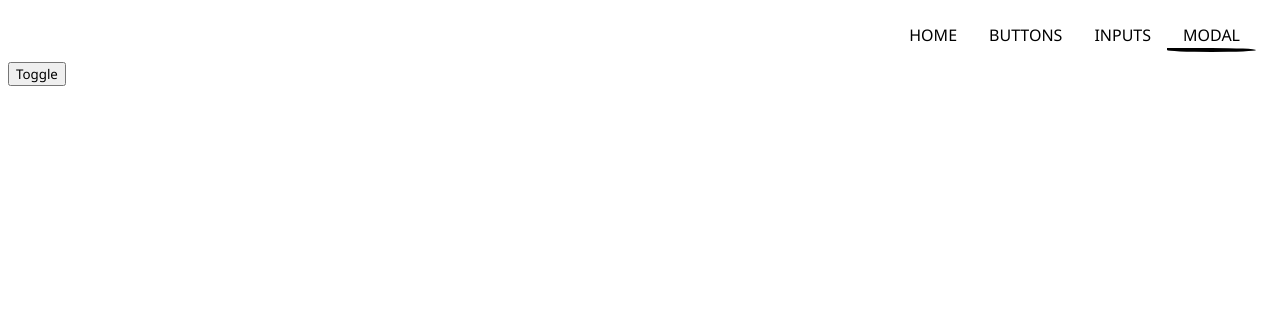
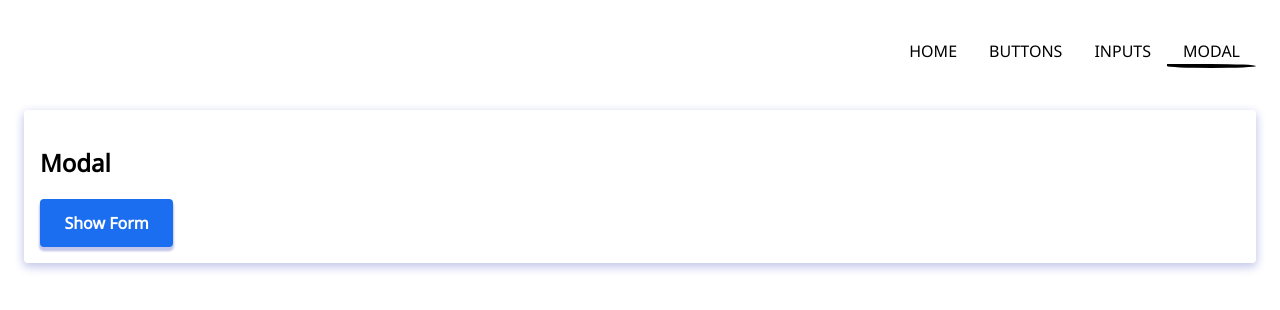
Before and after one commit to MichaelShawUK/ui-library, a React (Vite) app: page /modal in a window 1280 px wide. Shown: the top 310 px of the page. Built offline with nearby package versions, Linux system fonts and the light colour scheme.

Commit message:
Animate underline on active nav link

```diff
--- a/src/components/Modal/Modal.tsx
+++ b/src/components/Modal/Modal.tsx
@@ -1,14 +1,14 @@
 import StyledModal from "./StyledModal";
-import Button from "../Button/Button";
 
 import { createPortal } from "react-dom";
 import { motion } from "framer-motion";
 
 interface Props {
+  children: JSX.Element | JSX.Element[];
   onClose: () => void;
 }
 
-function Modal({ onClose }: Props) {
+function Modal({ children, onClose }: Props) {
   const modalNode = document.getElementById("overlay");
 
   if (!modalNode) return;
@@ -30,8 +30,7 @@ function Modal({ onClose }: Props) {
             <button onClick={onClose} className="close-btn">
               X
             </button>
-            <p>Modal</p>
-            <Button onClick={onClose}>Close</Button>
+            {children}
           </motion.div>
           <div className="backdrop" onClick={onClose}></div>
         </StyledModal>,
--- a/src/components/Modal/StyledModal.ts
+++ b/src/components/Modal/StyledModal.ts
@@ -19,7 +19,6 @@ const StyledModal = styled.div`
   .modal {
     position: relative;
     max-width: 500px;
-    display: block;
     margin: 100px auto 0;
     background-color: #fff;
     padding: 1rem;
--- a/src/components/Nav/Nav.tsx
+++ b/src/components/Nav/Nav.tsx
@@ -1,33 +1,14 @@
 import { NavLink } from "react-router-dom";
-import { motion } from "framer-motion";
 
 import StyledNav from "./StyledNav";
 
-const variants = {
-  hidden: { x: 100, opacity: 0 },
-  show: { x: 0, opacity: 1 },
-};
-
 function Nav() {
   return (
-    <StyledNav
-      as={motion.nav}
-      transition={{ staggerChildren: 0.2 }}
-      initial="hidden"
-      animate="show"
-    >
-      <motion.div variants={variants}>
-        <NavLink to="/">HOME</NavLink>
-      </motion.div>
-      <motion.div variants={variants}>
-        <NavLink to="/buttons">BUTTONS</NavLink>
-      </motion.div>
-      <motion.div variants={variants}>
-        <NavLink to="/inputs">INPUTS</NavLink>
-      </motion.div>
-      <motion.div variants={variants}>
-        <NavLink to="/modal">MODAL</NavLink>
-      </motion.div>
+    <StyledNav>
+      <NavLink to="/">HOME</NavLink>
+      <NavLink to="/buttons">BUTTONS</NavLink>
+      <NavLink to="/inputs">INPUTS</NavLink>
+      <NavLink to="/modal">MODAL</NavLink>
     </StyledNav>
   );
 }
--- a/src/components/Nav/StyledNav.ts
+++ b/src/components/Nav/StyledNav.ts
@@ -26,6 +26,17 @@ const StyledNav = styled.nav`
     border-bottom-left-radius: 100%;
     border-top-right-radius: 100%;
     border-bottom-right-radius: 100%;
+    animation: slide-left 0.2s ease-in-out forwards;
+    transform-origin: center;
+  }
+
+  @keyframes slide-left {
+    0% {
+      transform: scaleX(0);
+    }
+    100% {
+      transform: scaleX(1);
+    }
   }
 `;
 
--- a/src/pages/Modal.tsx
+++ b/src/pages/Modal.tsx
@@ -1,4 +1,7 @@
 import Modal from "../components/Modal/Modal";
+import Card from "../components/Card/Card";
+import Input from "../components/Input/Input";
+import Button from "../components/Button/Button";
 
 import { useState } from "react";
 
@@ -15,8 +18,27 @@ function ModalPage() {
 
   return (
     <>
-      {showModal && <Modal onClose={closeModal} />}
-      <button onClick={toggleModal}>Toggle</button>
+      <Card>
+        <h2>Modal</h2>
+        {showModal ? (
+          <Modal onClose={closeModal}>
+            <div>
+              <Input id="1" type="text" label="Name" />
+              <Input id="2" type="text" label="E-mail" />
+              <Input id="3" type="text" label="Password" />
+              <Input id="4" type="text" label="Confirm Password" />
+              <Button alt onClick={closeModal}>
+                Cancel
+              </Button>
+              <span style={{ color: "#fff" }}>......</span>
+              <Button>Submit</Button>
+            </div>
+          </Modal>
+        ) : (
+          <></>
+        )}
+        <Button onClick={toggleModal}>Show Form</Button>
+      </Card>
     </>
   );
 }
```
